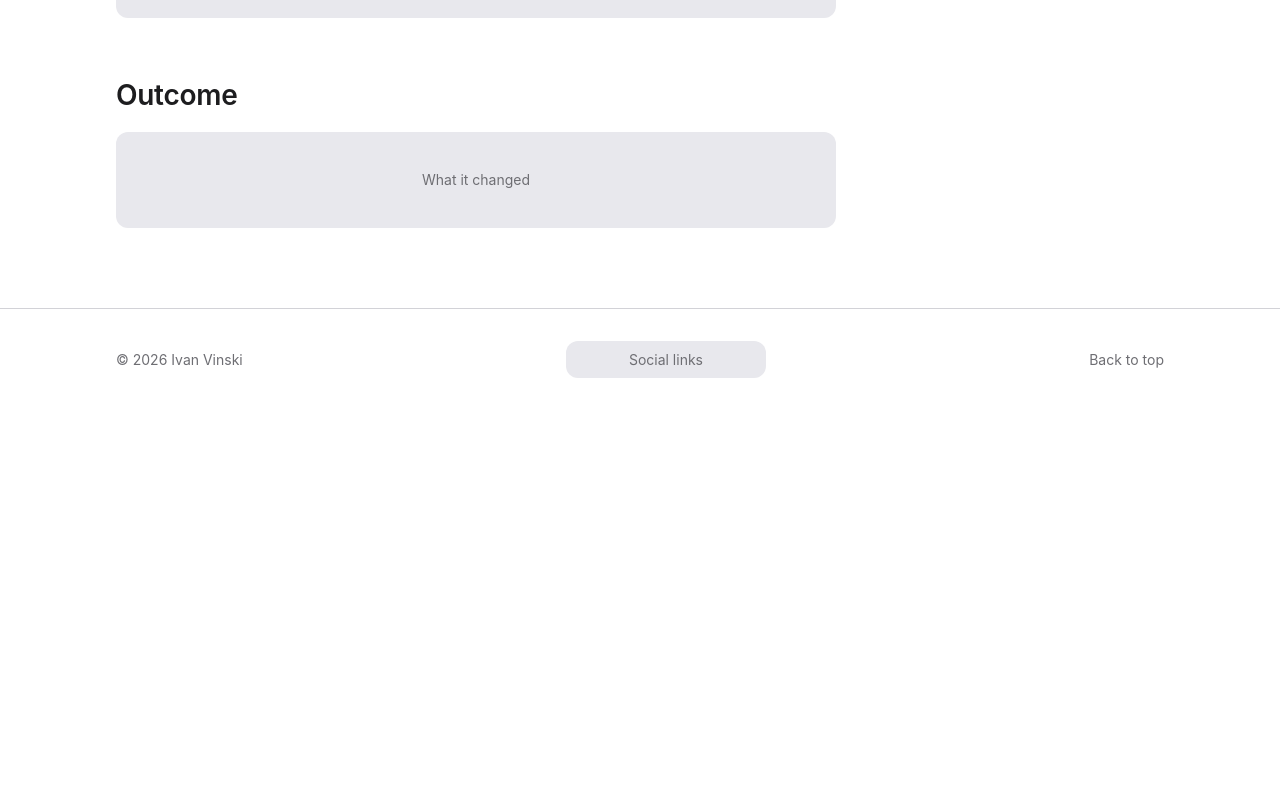
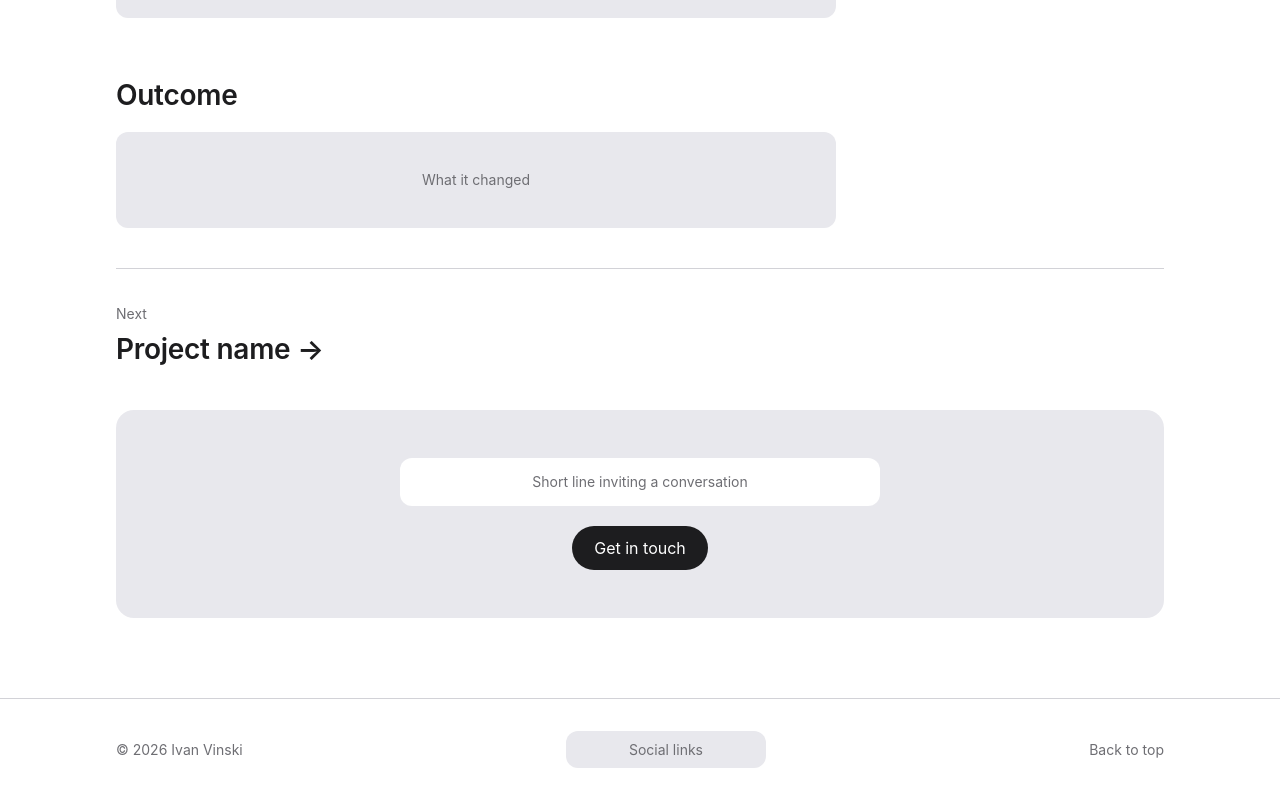
Before and after one commit to vindotski/website, a Next.js app: page /work/template in a window 1280 px wide. Shown: the part 2900-3700 px from the top of the page. Before the commit the page ends 3310 px from the top, so only its background shows below. Built offline with nearby package versions, Linux system fonts and the light colour scheme.

Commit message:
feat(work): wireframe detail call to action footer

```diff
--- a/app/work/template/page.module.css
+++ b/app/work/template/page.module.css
@@ -100,6 +100,58 @@
   font-weight: 600;
 }
 
+.next {
+  padding-top: 32px;
+  border-top: 1px solid var(--color-border);
+}
+
+.nextLink {
+  display: inline-flex;
+  flex-direction: column;
+  gap: 4px;
+  text-decoration: none;
+}
+
+.nextLabel {
+  font-size: 14px;
+  color: var(--color-muted);
+}
+
+.nextName {
+  font-size: 28px;
+  font-weight: 600;
+  letter-spacing: -0.01em;
+}
+
+.nextLink:hover .nextName {
+  text-decoration: underline;
+}
+
+.contact {
+  display: flex;
+  flex-direction: column;
+  align-items: center;
+  gap: 20px;
+  padding: 48px var(--gutter);
+  border-radius: 18px;
+  background: var(--color-placeholder);
+  text-align: center;
+}
+
+.contact > :first-child {
+  width: 100%;
+  max-width: 480px;
+  background: var(--color-background);
+}
+
+.cta {
+  padding: 10px 22px;
+  border-radius: 999px;
+  background: var(--color-text);
+  color: var(--color-background);
+  text-decoration: none;
+}
+
 .impactLabel {
   margin: 0;
   font-size: 14px;
--- a/app/work/template/page.tsx
+++ b/app/work/template/page.tsx
@@ -63,6 +63,20 @@ export default function WorkTemplate() {
           <Placeholder label="What it changed" height={96} />
         </section>
       </div>
+
+      <nav className={styles.next} aria-label="Next project">
+        <Link href="/work/template" className={styles.nextLink}>
+          <span className={styles.nextLabel}>Next</span>
+          <span className={styles.nextName}>Project name →</span>
+        </Link>
+      </nav>
+
+      <section className={styles.contact} aria-label="Contact">
+        <Placeholder label="Short line inviting a conversation" height={48} />
+        <Link href="/#contact" className={styles.cta}>
+          Get in touch
+        </Link>
+      </section>
     </article>
   );
 }
```
